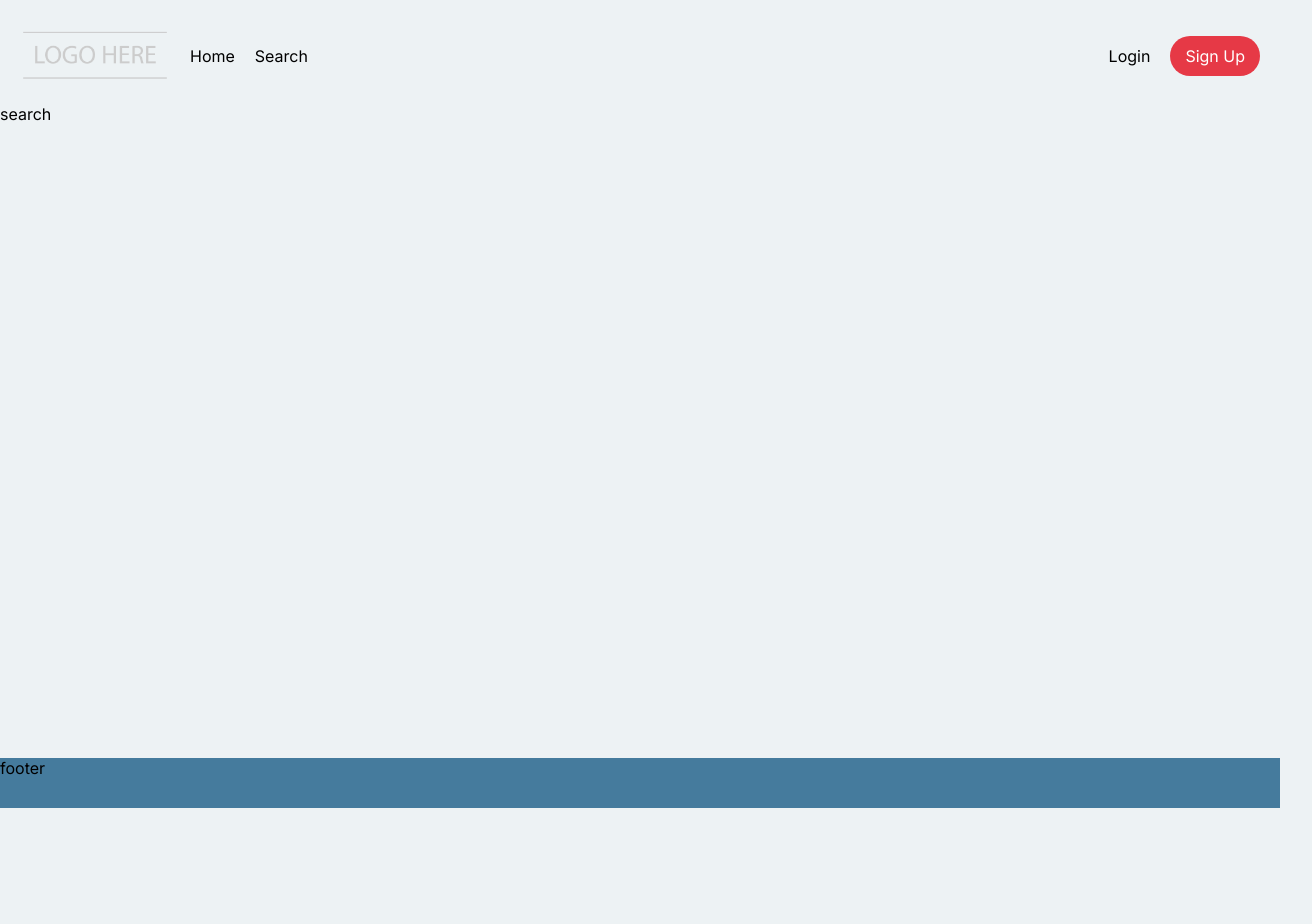
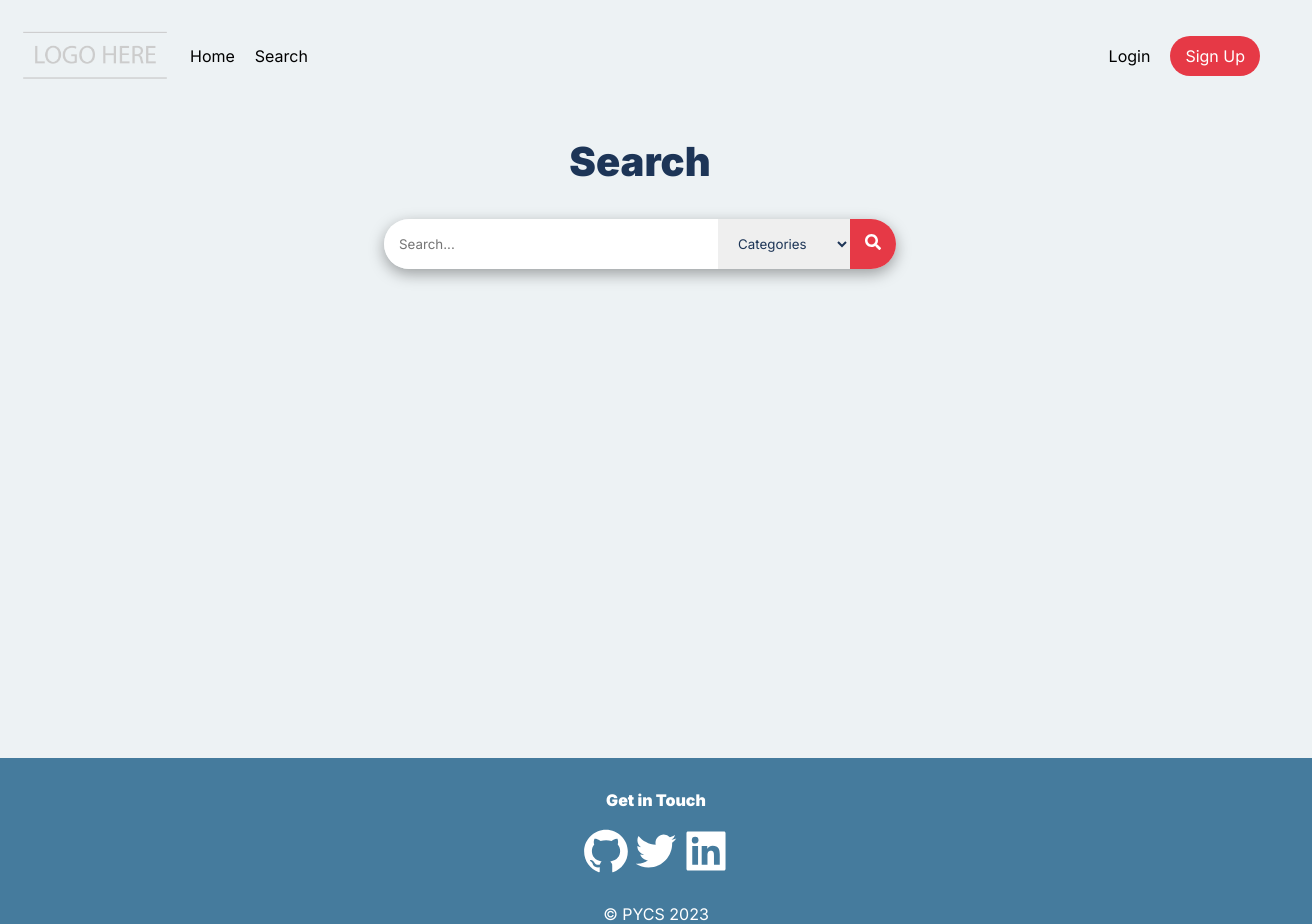
Before and after one commit to Piyush-Bhor/ToolsBuddy, a React (Create React App) app in the folder frontend/: page /search in a window 1280 px wide. Shown: the top 924 px of the page, 1312 px wide, since content can reach past the window. Before the commit the page ends 816 px from the top, so only its background shows below. Built offline with nearby package versions, Linux system fonts and the light colour scheme.

Commit message:
Started search page
Started to add elements to search page, added categories to search bar

```diff
--- a/frontend/src/components/footer/Footer.js
+++ b/frontend/src/components/footer/Footer.js
@@ -1,9 +1,19 @@
 import './footer.css';
+import { AiOutlineGithub } from "react-icons/ai";
+import { AiOutlineTwitter } from "react-icons/ai";
+import { AiFillLinkedin } from "react-icons/ai";
 
 function Footer() {
     return (
       <div className="footer">
-        footer
+        <p style={{fontWeight:"bold"}}>Get in Touch</p>
+        <div className="socials">
+          <AiOutlineGithub/>
+          <AiOutlineTwitter/>
+          <AiFillLinkedin/>
+        </div>
+        <p>&copy; PYCS 2023</p>
+
       </div>
     );
   }
--- a/frontend/src/components/footer/footer.css
+++ b/frontend/src/components/footer/footer.css
@@ -1,5 +1,11 @@
-footer{
+.footer{
     width:100%;
     background-color: #457B9D;
+    text-align: center;
+    color:white;
+    padding:1rem;
+}
 
+.socials{
+    font-size:50px;
 }
--- a/frontend/src/containers/home/Home.js
+++ b/frontend/src/containers/home/Home.js
@@ -24,6 +24,14 @@ function Home() {
         <p className="hero-text">Borrow and lend tools.</p>
         <form>
           <input type="text" placeholder="Search..." />
+          <select name="categories" id="categories">
+            <option value="" disabled selected>Categories</option>
+            <option value="hardware">Hardware</option>
+            <option value="cooking">Cooking</option>
+            <option value="gardening">Gardening</option>
+            <option value="cleaning">Cleaning</option>
+            <option value="arts">Arts & Crafts</option>
+          </select>
           <button type="submit"><FaSearch /></button>
         </form>
       </section>
@@ -35,6 +43,7 @@ function Home() {
         <h2>New Listings</h2>
         <div className="grid-container">
 
+          {/* Dummy listings */}
           <article class="single-listing">
             <img alt="guy holding wrench" src={Wrench}></img>
             <div className="details">
--- a/frontend/src/containers/home/home.css
+++ b/frontend/src/containers/home/home.css
@@ -25,6 +25,20 @@ form input[type=text]{
     width:100%;
 }
 
+#categories{
+    border:none;
+    transition:0.3s;
+    color:#1D3557;
+    padding:1rem;
+}
+
+#categories:hover{
+    /*background-color: rgb(224, 224, 224);
+    color:black;*/
+    cursor:pointer;
+}
+
+
 form button{
     border-radius: 0 25px 25px 0;
     border:none;
@@ -41,6 +55,13 @@ form button:hover{
     text-align: right;
 }
 
+.hero-text{
+    font-size:60px;
+    font-weight:900;
+    color:#1D3557;
+    margin-bottom:35px;
+}
+
 .searchbar{
     position:absolute;
     left:15%;
@@ -53,23 +74,10 @@ form button:hover{
     font-weight:bold;
 }
 
-.hero-text{
-    font-size:60px;
-    font-weight:900;
-    color:#1D3557;
-}
-
 .listings{
     text-align: center;
     width:75%;
     margin:auto;
-}
-
-.grid-container{
-    display:grid;
-    grid-template-columns: 1fr 1fr 1fr;
-    gap:60px;
-    margin-bottom:50px;
 }
 
 .single-listing{
@@ -84,6 +92,9 @@ form button:hover{
 .single-listing img{
     border-radius:25px 25px 0 0;
     width:100%;
+    max-height:300px;
+    object-fit: cover;
+    object-position:0 10%;
 }
 
 .details{
@@ -99,3 +110,9 @@ form button:hover{
 .description{
     color:#1D3557;
 }
+
+@media only screen and (max-width: 700px) {
+    .single-listing{
+        margin-bottom:30px;
+    }
+  }
--- a/frontend/src/containers/search/Search.js
+++ b/frontend/src/containers/search/Search.js
@@ -1,9 +1,30 @@
 import './search.css';
+import React, { useState, useEffect } from "react";
+import { FaSearch } from "react-icons/fa";
 
 function Search() {
   return (
     <div className="search">
-      search
+      <section>
+        <h1>Search</h1>
+        <form>
+          <input type="text" placeholder="Search..." />
+          <select name="categories" id="categories">
+            <option value="" disabled selected>Categories</option>
+            <option value="hardware">Hardware</option>
+            <option value="cooking">Cooking</option>
+            <option value="gardening">Gardening</option>
+            <option value="cleaning">Cleaning</option>
+            <option value="arts">Arts & Crafts</option>
+          </select>
+          <button type="submit"><FaSearch /></button>
+        </form>
+      </section>
+      <section className="results">
+        <div className="grid-container">
+
+        </div>
+      </section>
     </div>
   );
 }
--- a/frontend/src/containers/search/search.css
+++ b/frontend/src/containers/search/search.css
@@ -0,0 +1,9 @@
+.search{
+    text-align: center;
+    margin: auto;
+}
+
+.search form{
+    margin: 0 auto;
+    width:40%;
+}
--- a/frontend/src/index.css
+++ b/frontend/src/index.css
@@ -1,6 +1,4 @@
 /*https://coolors.co/palette/e63946-f1faee-a8dadc-457b9d-1d3557*/
-/*https://coolors.co/85ffc7-297373-ff8552-e6e6e6-39393a*/
-
 
 @import url('https://fonts.googleapis.com/css2?family=Inter:wght@200;400;900&display=swap');
 
@@ -16,17 +14,32 @@ body{
   background-color: #edf2f4;
 }
 
+h1{
+  color:#1D3557;
+  font-size: 40px;
+}
+
 button{
   color:white;
   transition:0.3s;
   cursor:pointer;
 }
 
-/*ignore this, I'm just storing colours here*/
-.dummy{
-  color:#33d6ad;
-  color:#f58a07;
-  color:#6b6570;
-  color:#39393a;
-  color:#f55607;
+.grid-container{
+  display:grid;
+  grid-template-columns: 1fr 1fr 1fr;
+  gap:30px;
+  margin-bottom:50px;
 }
+
+@media only screen and (max-width: 1200px) {
+  .grid-container{
+      grid-template-columns: 1fr 1fr;
+  }
+}
+
+@media only screen and (max-width: 700px) {
+  .grid-container{
+      display:block;
+  }
+}
```
